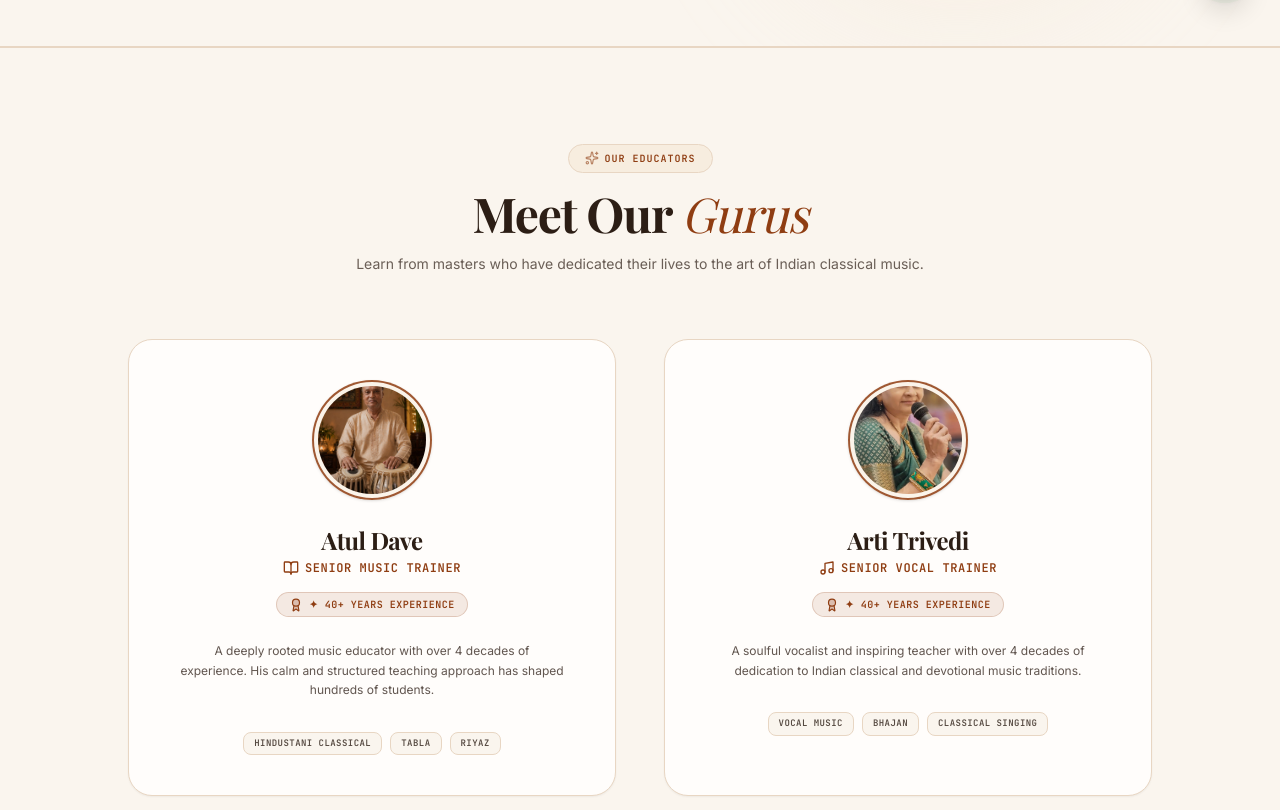
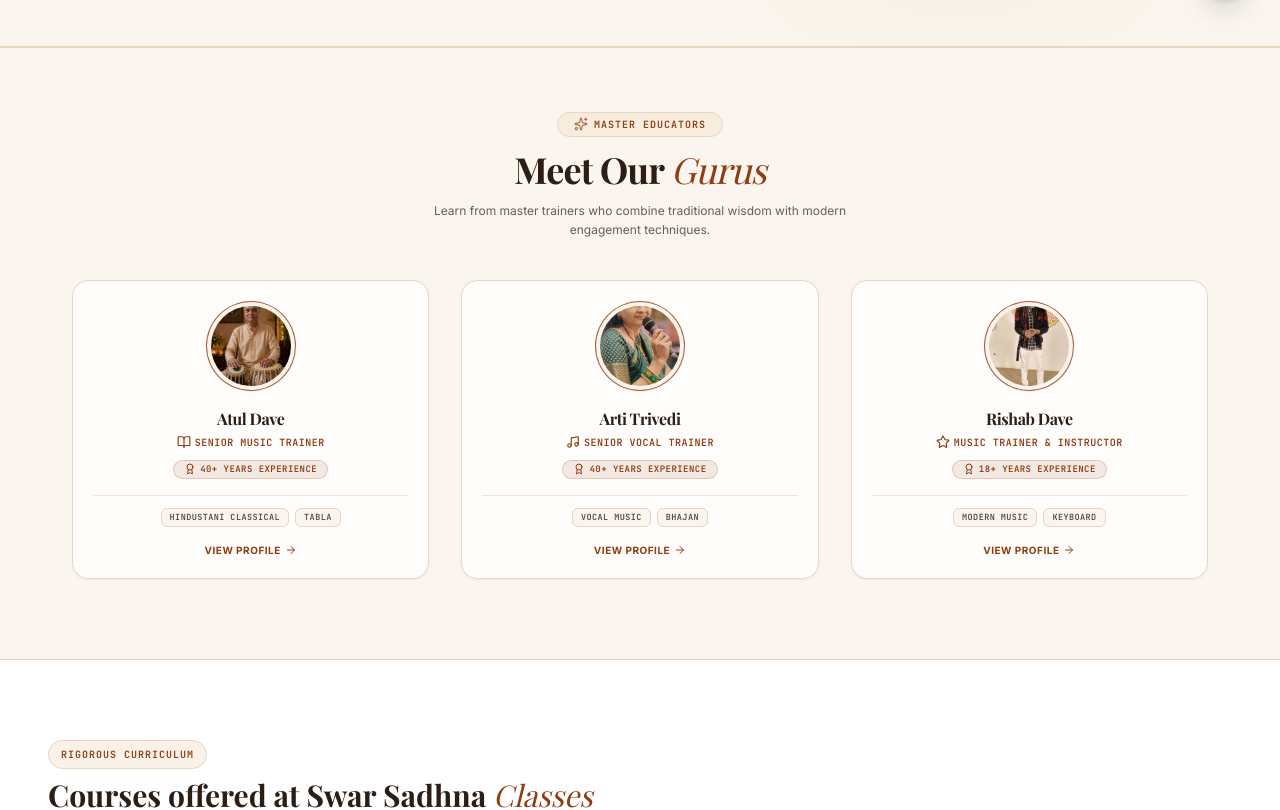
Before and after one commit to siddharthtrived7777-lang/Swar-sadhna-original-, a React (Vite) app: page / in a window 1280 px wide. Shown: the part 772-1582 px from the top of the page. Built offline with nearby package versions, Linux system fonts and the light colour scheme; a web font is replaced by a local one.

Commit message:
feat: update GurusSection with new faculty and UI
Add Rishab as a new guru, implement a selection
mechanism for guru details, and integrate the
inquiry handler to improve student coordination.

```diff
--- a/src/App.tsx
+++ b/src/App.tsx
@@ -52,7 +52,7 @@
         />
 
         {/* Master Educators and Gurus presentation */}
-        <GurusSection />
+        <GurusSection onEnquire={handleEnquireCourse} />
 
         {/* The active interactive syllabus registry */}
         <CourseExplorer onEnquire={handleEnquireCourse} />
--- a/src/components/GurusSection.tsx
+++ b/src/components/GurusSection.tsx
@@ -3,30 +3,44 @@
  * SPDX-License-Identifier: Apache-2.0
  */
 
-import React, { useState } from 'react';
-import { motion } from 'motion/react';
-import { Award, Sparkles, BookOpen, Music } from 'lucide-react';
+import React, { useState, useRef } from 'react';
+import { motion, AnimatePresence } from 'motion/react';
+import { Award, Sparkles, BookOpen, Music, X, ArrowRight, Star } from 'lucide-react';
 
 import atulImgUrl from '../assets/guru_atul.jpg';
 import artiImgUrl from '../assets/guru_arti.jpg';
+import rishabImgUrl from '../../IMG-20260515-WA0007.jpg';
 
-export default function GurusSection() {
-  // Image states with local path first, falling back to gorgeous high-quality public Unsplash representations
+interface GurusSectionProps {
+  onEnquire?: (courseTitle: string) => void;
+}
+
+export default function GurusSection({ onEnquire }: GurusSectionProps) {
+  // Image states with local path first, falling back to high-quality public Unsplash representatives
   const [atulImg, setAtulImg] = useState(atulImgUrl);
   const [artiImg, setArtiImg] = useState(artiImgUrl);
+  const [rishabImg, setRishabImg] = useState(rishabImgUrl);
+
+  const [selectedGuru, setSelectedGuru] = useState<any | null>(null);
+  const containerRef = useRef<HTMLDivElement>(null);
+  const [activeIndex, setActiveIndex] = useState(0);
 
   // Fallback handlers
   const handleAtulError = () => {
-    // Falls back to a premium, warm, authentic portrait of a smiling classical older Indian master
     if (atulImg !== 'https://images.unsplash.com/photo-1566616213894-2d4e1baee5d8?auto=format&fit=crop&q=80&w=400&h=400') {
       setAtulImg('https://images.unsplash.com/photo-1566616213894-2d4e1baee5d8?auto=format&fit=crop&q=80&w=400&h=400');
     }
   };
 
   const handleArtiError = () => {
-    // Falls back to a soulful portrait of an Indian classical female singer in a serene green saree context
     if (artiImg !== 'https://images.unsplash.com/photo-1617627143750-d86bc21e42bb?auto=format&fit=crop&q=80&w=400&h=400') {
       setArtiImg('https://images.unsplash.com/photo-1617627143750-d86bc21e42bb?auto=format&fit=crop&q=80&w=400&h=400');
+    }
+  };
+
+  const handleRishabError = () => {
+    if (rishabImg !== 'https://images.unsplash.com/photo-1507003211169-0a1dd7228f2d?auto=format&fit=crop&q=80&w=400&h=400') {
+      setRishabImg('https://images.unsplash.com/photo-1507003211169-0a1dd7228f2d?auto=format&fit=crop&q=80&w=400&h=400');
     }
   };
 
@@ -34,59 +48,106 @@
     {
       name: "Atul Dave",
       role: "Senior Music Trainer",
-      experience: "40+ Years Experience",
-      bio: "A deeply rooted music educator with over 4 decades of experience. His calm and structured teaching approach has shaped hundreds of students.",
+      experience: "40+ Years",
+      bio: "A deeply rooted music educator with over 4 decades of experience. His calm and structured teaching approach has shaped hundreds of classical students.",
       tags: ["Hindustani Classical", "Tabla", "Riyaz"],
       imgSrc: atulImg,
       onError: handleAtulError,
-      icon: <BookOpen className="w-4 h-4 text-brand-primary" />
+      courseToSelect: "Classical Music",
+      icon: <BookOpen className="w-3.5 h-3.5 text-brand-primary" />
     },
     {
       name: "Arti Trivedi",
       role: "Senior Vocal Trainer",
-      experience: "40+ Years Experience",
-      bio: "A soulful vocalist and inspiring teacher with over 4 decades of dedication to Indian classical and devotional music traditions.",
+      experience: "40+ Years",
+      bio: "A soulful vocalist and inspiring teacher with over 4 decades of dedication to Indian classical, devotional bhajans, and rich vocal singing traditions.",
       tags: ["Vocal Music", "Bhajan", "Classical Singing"],
       imgSrc: artiImg,
       onError: handleArtiError,
-      icon: <Music className="w-4 h-4 text-brand-primary" />
+      courseToSelect: "Vocal Music",
+      icon: <Music className="w-3.5 h-3.5 text-brand-primary" />
+    },
+    {
+      name: "Rishab Dave",
+      role: "Music Trainer & Instructor",
+      experience: "18+ Years",
+      bio: "A dynamic and energetic music trainer bringing modern techniques combined with classical foundations. Specialist in fast-paced keyboard learning.",
+      tags: ["Modern Music", "Keyboard", "Light Music"],
+      imgSrc: rishabImg,
+      onError: handleRishabError,
+      courseToSelect: "Keyboard",
+      icon: <Star className="w-3.5 h-3.5 text-brand-primary" />
     }
   ];
 
+  const handleScroll = () => {
+    if (containerRef.current) {
+      const container = containerRef.current;
+      const scrollLeft = container.scrollLeft;
+      const width = container.offsetWidth;
+      // Because width visible can vary, we approximate by child width factor
+      const index = Math.round(scrollLeft / (width * 0.72));
+      setActiveIndex(Math.min(Math.max(index, 0), gurus.length - 1));
+    }
+  };
+
+  const scrollToGuru = (idx: number) => {
+    if (containerRef.current) {
+      const container = containerRef.current;
+      const childWidth = container.scrollWidth / gurus.length;
+      container.scrollTo({
+        left: idx * childWidth * 0.95,
+        behavior: 'smooth'
+      });
+      setActiveIndex(idx);
+    }
+  };
+
+  const handleEnquireFromPopup = (course: string) => {
+    setSelectedGuru(null);
+    if (onEnquire) {
+      onEnquire(course);
+    }
+  };
+
   return (
-    <section id="gurus" className="py-24 px-6 md:px-12 bg-brand-bg border-t border-brand-border">
-      <div className="max-w-6xl mx-auto space-y-16">
+    <section id="gurus" className="py-16 px-4 md:px-12 bg-brand-bg border-t border-brand-border overflow-hidden">
+      <div className="max-w-6xl mx-auto space-y-10">
 
         {/* Section Header */}
-        <div className="text-center max-w-2xl mx-auto space-y-4">
-          <div className="inline-flex items-center gap-1.5 bg-brand-accent/50 border border-brand-border px-4 py-1.5 rounded-full text-[10px] font-mono tracking-widest text-brand-primary font-bold uppercase">
+        <div className="text-center max-w-2xl mx-auto space-y-3">
+          <div className="inline-flex items-center gap-1.5 bg-brand-accent/50 border border-brand-border px-4 py-1 rounded-full text-[10px] font-mono tracking-widest text-brand-primary font-bold uppercase">
             <Sparkles className="w-3.5 h-3.5 text-brand-primary animate-pulse" />
-            <span>Our Educators</span>
+            <span>Master Educators</span>
           </div>
-          <h3 className="font-serif text-3xl md:text-5xl font-bold text-brand-dark tracking-tight">
+          <h3 className="font-serif text-2xl md:text-4xl font-bold text-brand-dark tracking-tight">
             Meet Our <span className="text-brand-primary italic font-normal">Gurus</span>
           </h3>
-          <p className="text-xs md:text-sm text-brand-dark/70 font-sans leading-relaxed">
-            Learn from masters who have dedicated their lives to the art of Indian classical music.
+          <p className="text-xs text-brand-dark/70 font-sans leading-relaxed max-w-md mx-auto">
+            Learn from master trainers who combine traditional wisdom with modern engagement techniques.
           </p>
         </div>
 
-        {/* 2-Column Grid Card Layout */}
-        <div className="grid grid-cols-1 md:grid-cols-2 gap-8 md:gap-12 max-w-5xl mx-auto">
+        {/* 3-Column Grid Responsive Layout */}
+        <div className="relative">
+          <div
+            ref={containerRef}
+            onScroll={handleScroll}
+            className="flex overflow-x-auto snap-x snap-mandatory scrollbar-none pb-4 gap-5 px-2 md:grid md:grid-cols-3 md:gap-6 lg:gap-8 md:overflow-visible max-w-full"
+          >
             {gurus.map((guru, index) => (
               <motion.div
                 key={guru.name}
-              initial={{ opacity: 0, y: 15 }}
+                initial={{ opacity: 0, y: 10 }}
                 whileInView={{ opacity: 1, y: 0 }}
-              viewport={{ once: true, margin: "-100px" }}
-              transition={{ duration: 0.5, delay: index * 0.15 }}
-              whileHover={{ y: -4 }}
-              className="bg-brand-light border border-brand-border rounded-3xl p-8 md:p-10 shadow-xs hover:border-brand-primary hover:shadow-md transition-all duration-300 flex flex-col items-center text-center relative group"
+                viewport={{ once: true, margin: "-50px" }}
+                transition={{ duration: 0.4, delay: index * 0.08 }}
+                onClick={() => setSelectedGuru(guru)}
+                className="bg-brand-light border border-brand-border rounded-2xl p-5 shadow-xs hover:border-brand-primary hover:shadow-md transition-all duration-300 flex flex-col items-center text-center relative group select-none snap-start w-[78vw] flex-shrink-0 md:w-auto cursor-pointer"
               >
-              {/* Photo Styling: 120px x 120px circle, terracotta frame, warm overlay */}
-              <div className="relative w-[120px] h-[120px] rounded-full p-1 border-2 border-brand-primary/85 bg-brand-accent/40 shadow-sm mb-6 flex-shrink-0 overflow-hidden">
+                {/* Compact Photo: 90px circular, brand framed */}
+                <div className="relative w-[90px] h-[90px] rounded-full p-1 border border-brand-primary/80 bg-brand-accent/40 shadow-xs mb-4 flex-shrink-0 overflow-hidden">
                   <div className="w-full h-full rounded-full overflow-hidden relative">
-                  {/* Warm overlay */}
                     <div className="absolute inset-0 bg-brand-primary/5 mix-blend-multiply pointer-events-none z-10" />
                     <img
                       src={guru.imgSrc}
@@ -98,45 +159,163 @@
                   </div>
                 </div>
 
-              {/* Guru Name and Role */}
-              <div className="space-y-1">
-                <h4 className="font-serif text-2xl font-bold text-brand-dark tracking-tight">
+                {/* Name */}
+                <h4 className="font-serif text-base font-bold text-brand-dark tracking-tight group-hover:text-brand-primary transition-colors">
                   {guru.name}
                 </h4>
-                <p className="text-xs text-brand-primary font-mono tracking-wider font-bold uppercase flex items-center justify-center gap-1.5">
+
+                {/* Role in terracotta small text */}
+                <p className="text-[10px] text-brand-primary font-mono tracking-wider font-bold uppercase flex items-center justify-center gap-1 mt-1">
                   {guru.icon}
                   <span>{guru.role}</span>
                 </p>
+
+                {/* Experience Badge */}
+                <div className="mt-2.5 inline-flex items-center gap-1 px-2.5 py-0.5 bg-brand-primary/10 border border-brand-primary/20 rounded-full text-brand-primary font-bold text-[9px] uppercase tracking-wider font-mono">
+                  <Award className="w-3 h-3 text-brand-primary" />
+                  <span>{guru.experience} Experience</span>
                 </div>
 
-              {/* Experience Badge with star icon */}
-              <div className="mt-4 inline-flex items-center gap-1.5 px-3 py-1 bg-brand-primary/10 border border-brand-primary/20 rounded-full text-brand-primary font-bold text-[10px] uppercase tracking-wider font-mono">
-                <Award className="w-3.5 h-3.5 text-brand-primary fill-brand-primary/25" />
-                <span>✦ 40+ Years Experience</span>
-              </div>
-
-              {/* Bio description */}
-              <p className="mt-6 text-xs text-brand-dark/75 font-sans leading-relaxed max-w-sm">
-                {guru.bio}
-              </p>
-
-              {/* Decorative Tags with consistent beige badges */}
-              <div className="mt-8 flex flex-wrap justify-center gap-2">
-                {guru.tags.map(tag => (
+                {/* 2 Specialization tags maximum on card */}
+                <div className="mt-4 flex flex-wrap justify-center gap-1.5 pt-3 border-t border-brand-border/60 w-full">
+                  {guru.tags.slice(0, 2).map(tag => (
                     <span
                       key={tag}
-                    className="px-2.5 py-1 bg-brand-bg text-brand-dark/80 border border-brand-border rounded-lg text-[9px] uppercase tracking-wider font-bold font-mono"
+                      className="px-2 py-0.5 bg-brand-bg text-brand-dark/80 border border-brand-border rounded-md text-[8.5px] uppercase tracking-wider font-bold font-mono"
                     >
                       {tag}
                     </span>
                   ))}
                 </div>
 
+                {/* View Profile Action */}
+                <button
+                  type="button"
+                  onClick={(e) => {
+                    e.stopPropagation();
+                    setSelectedGuru(guru);
+                  }}
+                  className="mt-4 text-[10px] font-bold uppercase tracking-wider text-brand-primary hover:text-brand-dark transition-colors inline-flex items-center gap-1 cursor-pointer"
+                >
+                  <span>View Profile</span>
+                  <ArrowRight className="w-3 h-3" />
+                </button>
+
               </motion.div>
             ))}
           </div>
 
+          {/* Swipe Hint Indicator dots at bottom on Mobile */}
+          <div className="flex md:hidden justify-center items-center gap-1.5 mt-3">
+            {gurus.map((_, idx) => (
+              <button
+                key={idx}
+                type="button"
+                onClick={() => scrollToGuru(idx)}
+                className={`h-1.5 rounded-full transition-all duration-300 ${activeIndex === idx ? 'w-4 bg-brand-primary' : 'w-1.5 bg-brand-border'}`}
+                aria-label={`Scroll to guru ${idx + 1}`}
+              />
+            ))}
           </div>
+        </div>
+
+      </div>
+
+      {/* Profile Detail Popup Modal */}
+      <AnimatePresence>
+        {selectedGuru && (
+          <div className="fixed inset-0 z-50 flex items-center justify-center p-4">
+            {/* Modal backdrop overlay */}
+            <motion.div
+              initial={{ opacity: 0 }}
+              animate={{ opacity: 1 }}
+              exit={{ opacity: 0 }}
+              onClick={() => setSelectedGuru(null)}
+              className="absolute inset-0 bg-brand-dark/65 backdrop-blur-xs cursor-pointer"
+            />
+
+            {/* Modal dialog */}
+            <motion.div
+              initial={{ opacity: 0, scale: 0.95, y: 15 }}
+              animate={{ opacity: 1, scale: 1, y: 0 }}
+              exit={{ opacity: 0, scale: 0.95, y: 15 }}
+              transition={{ type: 'spring', damping: 25, stiffness: 220 }}
+              className="relative bg-brand-light border border-brand-border rounded-3xl p-6 md:p-8 max-w-sm w-full shadow-2xl z-10 flex flex-col items-center text-center gap-5"
+            >
+              {/* Close button */}
+              <button
+                type="button"
+                onClick={() => setSelectedGuru(null)}
+                className="absolute top-4 right-4 p-1.5 text-brand-dark/60 hover:text-brand-primary hover:bg-brand-accent/40 rounded-full transition-colors cursor-pointer"
+                aria-label="Close profile modal"
+              >
+                <X className="w-5 h-5" />
+              </button>
+
+              {/* Large Portrait Circle */}
+              <div className="relative w-[110px] h-[110px] rounded-full p-1 border-2 border-brand-primary bg-brand-accent/40 shadow-sm mt-2 overflow-hidden flex-shrink-0">
+                <div className="w-full h-full rounded-full overflow-hidden relative">
+                  <div className="absolute inset-0 bg-brand-primary/5 mix-blend-multiply pointer-events-none z-10" />
+                  <img
+                    src={selectedGuru.imgSrc}
+                    alt={selectedGuru.name}
+                    onError={selectedGuru.onError}
+                    referrerPolicy="no-referrer"
+                    className="w-full h-full object-cover object-center"
+                  />
+                </div>
+              </div>
+
+              {/* Identity labels */}
+              <div className="space-y-1">
+                <h4 className="font-serif text-xl md:text-2xl font-bold text-brand-dark tracking-tight">
+                  {selectedGuru.name}
+                </h4>
+                <p className="text-xs text-brand-primary font-mono tracking-wider font-bold uppercase flex items-center justify-center gap-1">
+                  {selectedGuru.icon}
+                  <span>{selectedGuru.role}</span>
+                </p>
+              </div>
+
+              {/* Experience and All tags */}
+              <div className="space-y-3 w-full">
+                <div className="inline-flex items-center gap-1 px-3 py-0.5 bg-brand-primary/10 border border-brand-primary/20 rounded-full text-brand-primary font-bold text-[10px] uppercase tracking-wider font-mono">
+                  <Award className="w-3.5 h-3.5 text-brand-primary" />
+                  <span>{selectedGuru.experience} Experience</span>
+                </div>
+
+                {/* Show ALL specialization tags on popup */}
+                <div className="flex flex-wrap justify-center gap-1.5 pt-1">
+                  {selectedGuru.tags.map((tag: string) => (
+                    <span
+                      key={tag}
+                      className="px-2.5 py-1 bg-brand-bg text-brand-dark/90 border border-brand-border rounded-lg text-[9px] uppercase tracking-wider font-bold font-mono"
+                    >
+                      {tag}
+                    </span>
+                  ))}
+                </div>
+              </div>
+
+              {/* Full Bio description */}
+              <p className="text-xs md:text-sm text-brand-dark/80 leading-relaxed font-sans px-1">
+                {selectedGuru.bio}
+              </p>
+
+              {/* Enquire Now trigger button */}
+              <button
+                type="button"
+                onClick={() => handleEnquireFromPopup(selectedGuru.courseToSelect)}
+                className="w-full py-3 mt-2 bg-brand-primary hover:bg-brand-dark text-white rounded-full text-xs font-bold uppercase tracking-widest transition-all flex items-center justify-center gap-1.5 cursor-pointer shadow-sm"
+              >
+                <span>Enquire Now</span>
+                <ArrowRight className="w-3.5 h-3.5" />
+              </button>
+
+            </motion.div>
+          </div>
+        )}
+      </AnimatePresence>
     </section>
   );
 }
```
Lines whose indentation alone changed are shown as unchanged.
